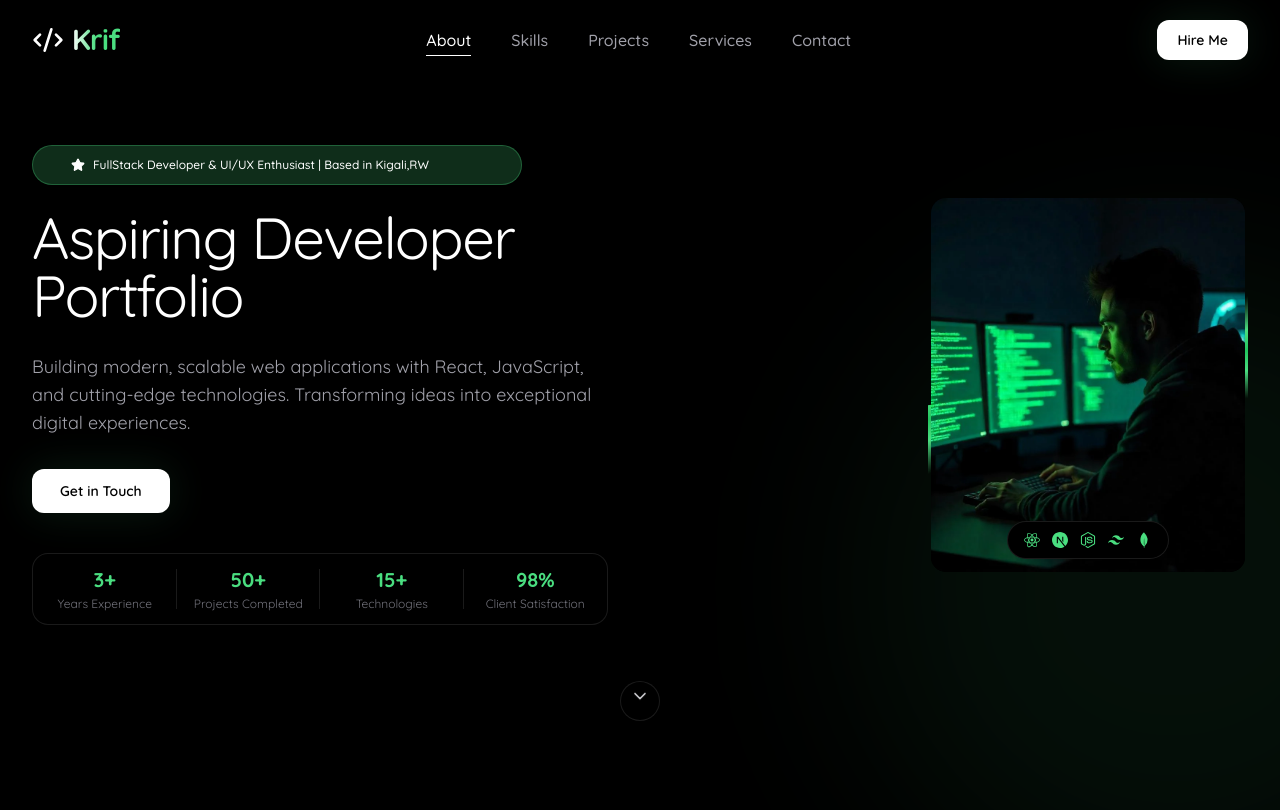
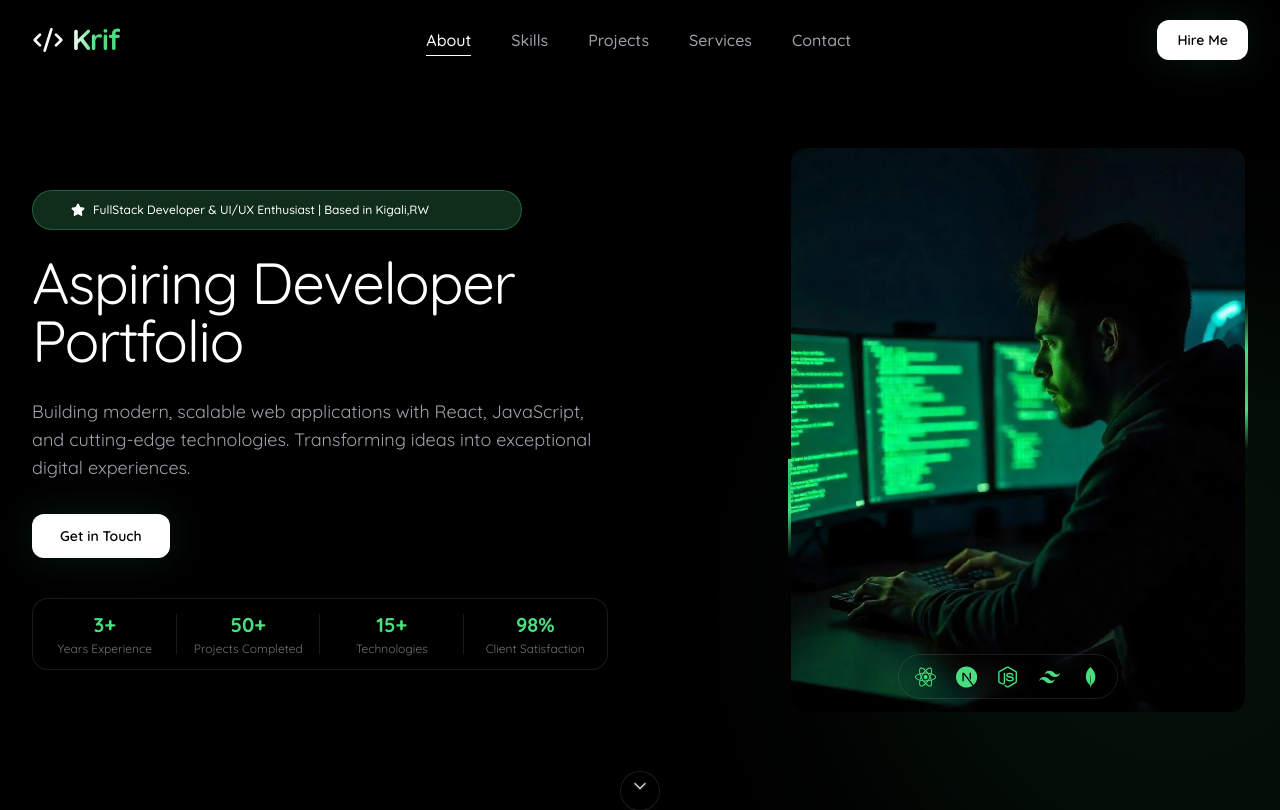
Before and after one commit to krif014/Portifolio, a React (Vite) app: page / in a window 1280 px wide. Shown: the top 810 px of the page. Built offline with nearby package versions, Linux system fonts and the light colour scheme.

Commit message:
Fixing the last error related to image

```diff
--- a/src/components/sections/Hero.jsx
+++ b/src/components/sections/Hero.jsx
@@ -80,8 +80,8 @@ export default function Hero() {
             </div>
           </div>
 
-         <div className="flex justify-end max-w-xl lg:max-w-none">
-            <div className="relative w-[320px] h-[380px]">
+          <div className="flex justify-end max-w-xl lg:max-w-none">
+            <div className="relative w-[460px] h-[570px]">
 
               <div className="absolute inset-0 rounded-[18px] overflow-hidden">
                 <div
@@ -113,17 +113,18 @@ export default function Hero() {
                 className="absolute inset-[3px] w-[calc(100%-6px)] h-[calc(100%-6px)] object-cover rounded-[15px] z-10"
               />
 
-              {/* Tech bar */}
-              <div className="absolute bottom-4 left-1/2 -translate-x-1/2 z-20 flex items-center gap-3 rounded-full border border-white/10 bg-black px-4 py-2.5 text-green-400 backdrop-blur whitespace-nowrap">
-                <SiReact className="h-4 w-4" />
-                <SiNextdotjs className="h-4 w-4" />
-                <SiNodedotjs className="h-4 w-4" />
-                <SiTailwindcss className="h-4 w-4" />
-                <SiMongodb className="h-4 w-4" />
+              <div className="absolute h-[45px] w-[220px] bottom-4 translate-x-1/2 z-20 flex items-center gap-5 rounded-full border border-white/10 bg-transparent px-4 py-2.5 text-green-400 backdrop-blur whitespace-nowrap">
+
+                <SiReact className="h-6 w-6 transition-transform duration-200 ease-in-out cursor-pointer hover:scale-125 hover:text-[#00FF88] hover:drop-shadow-[0_0_10px_rgba(0,255,136,0.9)] hover:brightness-125  " />
+                <SiNextdotjs className="h-6 w-6 transition-transform duration-200 ease-in-out cursor-pointer hover:scale-125 hover:text-[#00FF88] hover:drop-shadow-[0_0_10px_rgba(0,255,136,0.9)] hover:brightness-125 " />
+                <SiNodedotjs className="h-6 w-6 transition-transform duration-200 ease-in-out cursor-pointer hover:scale-125 hover:text-[#00FF88] hover:drop-shadow-[0_0_10px_rgba(0,255,136,0.9)] hover:brightness-125 " />
+                <SiTailwindcss className="h-6 w-6 transition-transform duration-200 ease-in-out cursor-pointer hover:scale-125 hover:text-[#00FF88] hover:drop-shadow-[0_0_10px_rgba(0,255,136,0.9)] hover:brightness-125 " />
+                <SiMongodb className="h-6 w-6 transition-transform duration-200 ease-in-out cursor-pointer hover:scale-125 hover:text-[#00FF88] hover:drop-shadow-[0_0_10px_rgba(0,255,136,0.9)] hover:brightness-125 " />
+
               </div>
 
             </div>
-</div>
+          </div>
         </div>
 
         <div className="mt-14 flex justify-center">
```
